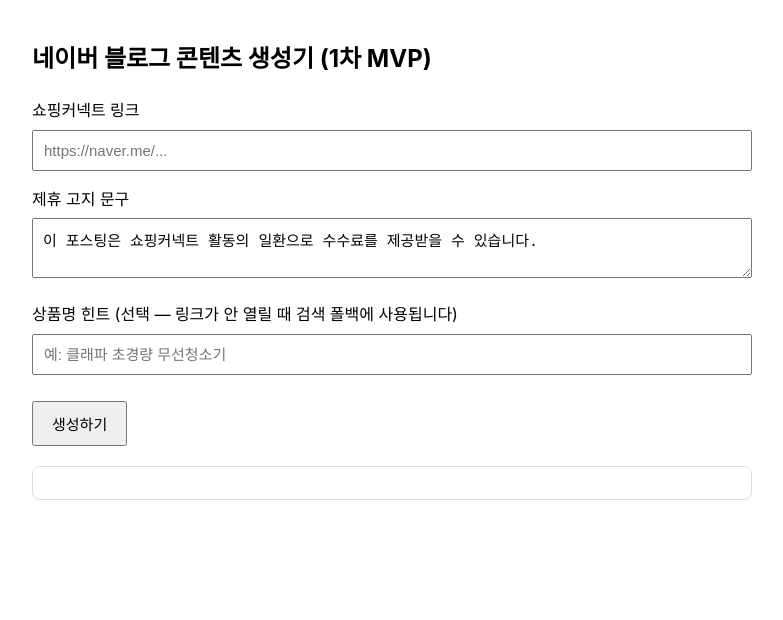
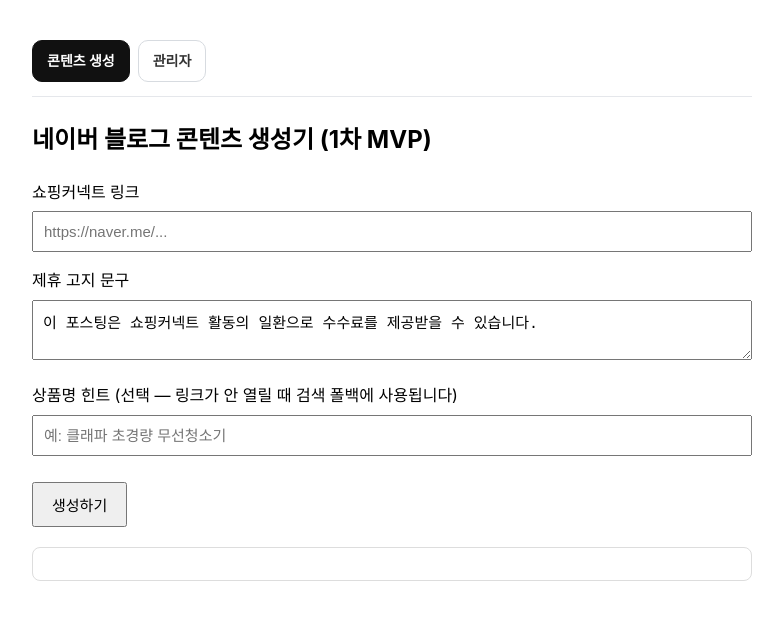
Before and after one commit to blue20251116-png/m3, a browser extension: page public/index.html in a window 1280 px wide. Shown: the whole page, without its empty margins (248-1031 px from the left). Drawn offline with Linux system fonts and the light colour scheme.

Commit message:
Add admin navigation tab to main UI

```diff
--- a/public/index.html
+++ b/public/index.html
@@ -6,6 +6,9 @@
 <title>네이버 블로그 콘텐츠 생성기 (MVP)</title>
 <style>
   body { font-family: -apple-system, "Malgun Gothic", sans-serif; max-width: 720px; margin: 40px auto; padding: 0 16px; line-height: 1.6; }
+  .top-nav { display:flex; gap:8px; margin-bottom:24px; padding-bottom:14px; border-bottom:1px solid #e5e7eb; }
+  .top-nav a { display:inline-flex; align-items:center; justify-content:center; padding:9px 14px; border:1px solid #d7dbe0; border-radius:10px; text-decoration:none; color:#333; background:#fff; font-size:14px; font-weight:700; }
+  .top-nav a.active { background:#111; color:#fff; border-color:#111; }
   textarea, input { width: 100%; box-sizing: border-box; padding: 10px; margin: 6px 0 16px; font-size: 15px; }
   textarea { min-height: 60px; }
   button { padding: 10px 18px; font-size: 15px; cursor: pointer; }
@@ -24,6 +27,11 @@
 </style>
 </head>
 <body>
+  <nav class="top-nav" aria-label="M3 메뉴">
+    <a class="active" href="/">콘텐츠 생성</a>
+    <a href="/admin">관리자</a>
+  </nav>
+
   <h2>네이버 블로그 콘텐츠 생성기 (1차 MVP)</h2>
 
   <label>쇼핑커넥트 링크</label>
```
